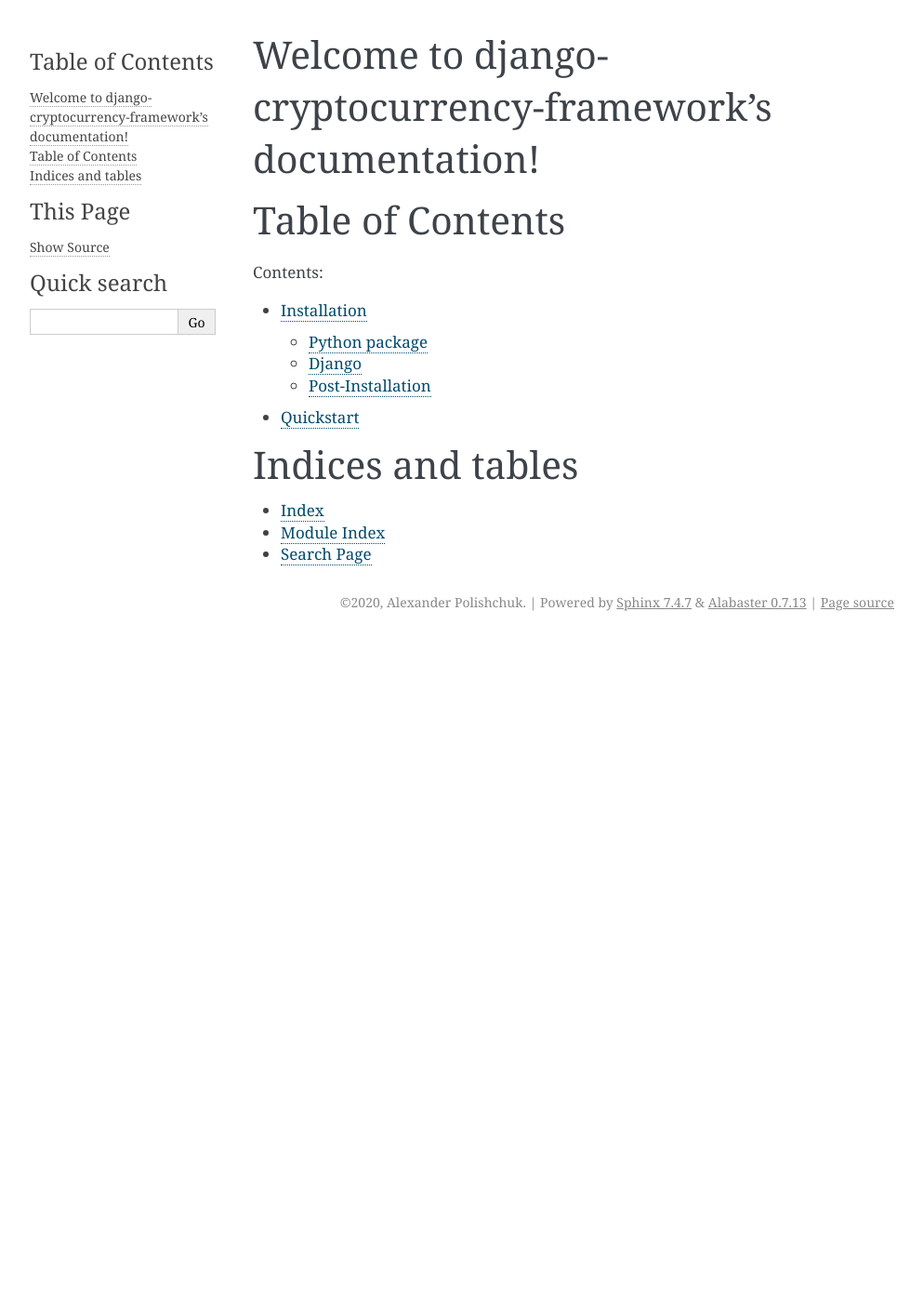
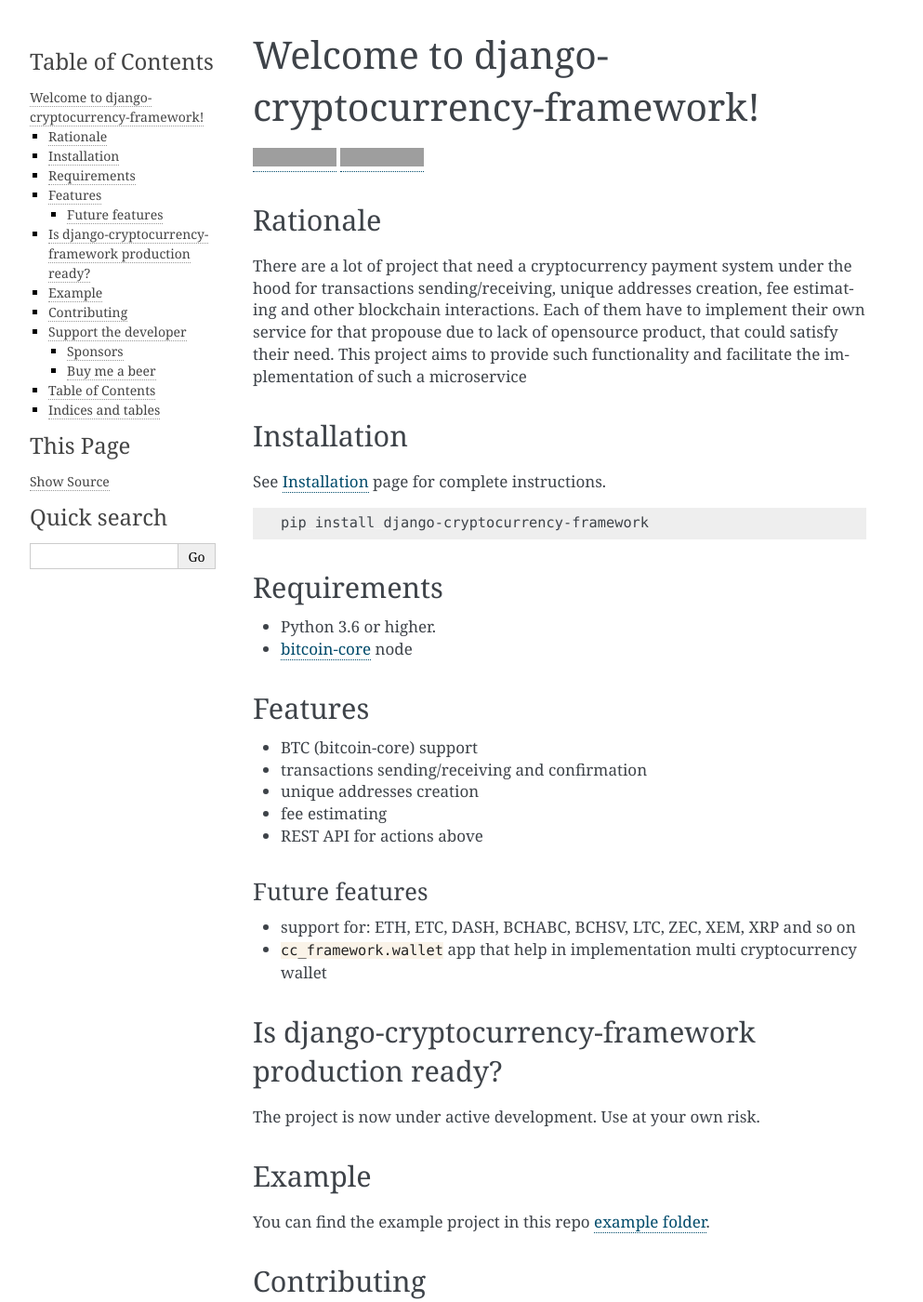
Before and after one commit to madnesspie/django-obm, a Sphinx documentation site: the page built from docs/index.rst, in a window 1280 px wide and 1400 px high. Shown: the whole window at 93% size, without its empty margins (148-1141 px from the left). Built offline with Sphinx 7.4.7, drawn with Linux system fonts in a browser that asks for light colours; some of the changed text lies outside the part shown; grey boxes are pictures that could not be loaded.

Commit message:
Added README.rst as index.rst part

```diff
--- /dev/null
+++ b/README.rst
@@ -0,0 +1 @@
+.. include:: docs/readme.rst
--- a/docs/index.rst
+++ b/docs/index.rst
@@ -3,15 +3,13 @@
    You can adapt this file completely to your liking, but it should at least
    contain the root `toctree` directive.
 
-Welcome to django-cryptocurrency-framework's documentation!
-===========================================================
+.. include:: readme.rst
 
 Table of Contents
 =================
 
 .. toctree::
    :maxdepth: 2
-   :caption: Contents:
 
    usage/installation
    usage/quickstart
--- /dev/null
+++ b/docs/readme.rst
@@ -0,0 +1,88 @@
+.. role:: bash(code)
+   :language: bash
+
+===========================================
+Welcome to django-cryptocurrency-framework!
+===========================================
+
+|travis| |pypi-version|
+
+.. |travis| image:: https://travis-ci.org/madnesspie/django-cryptocurrency-framework.svg?branch=master
+    :target: https://travis-ci.org/madnesspie/django-cryptocurrency-framework
+    :alt: Travis CI
+
+.. |pypi-version| image:: https://badge.fury.io/py/django-cryptocurrency-framework.svg
+    :target: https://badge.fury.io/py/django-cryptocurrency-framework
+    :alt: PyPI
+
+Rationale
+=========
+There are a lot of project that need a cryptocurrency payment system under
+the hood for transactions sending/receiving, unique addresses creation, fee
+estimating and other blockchain interactions. Each of them have to implement
+their own service for that propouse due to lack of opensource product, that
+could satisfy their need. This project aims to provide such functionality and
+facilitate the implementation of such a microservice
+
+Installation
+============
+See :ref:`installation` page for complete instructions.
+
+.. code-block:: bash
+
+    pip install django-cryptocurrency-framework
+
+Requirements
+============
+- Python 3.6 or higher.
+- `bitcoin-core <https://bitcoincore.org/en/download/>`_ node
+
+Features
+========
+
+- BTC (bitcoin-core) support
+- transactions sending/receiving and confirmation
+- unique addresses creation
+- fee estimating
+- REST API for actions above
+
+Future features
+---------------
+
+- support for: ETH, ETC, DASH, BCHABC, BCHSV, LTC, ZEC, XEM, XRP and so on
+- :bash:`cc_framework.wallet` app that help in implementation multi
+  cryptocurrency wallet
+
+
+Is django-cryptocurrency-framework production ready?
+====================================================
+The project is now under active development. Use at your own risk.
+
+Example
+=======
+You can find the example project in this repo
+`example folder <https://github.com/madnesspie/django-cryptocurrency-framework/tree/master/example>`_.
+
+Contributing
+============
+See CONTRIBUTING.md for instructions.
+
+Support the developer
+=====================
+
+Sponsors
+--------
+Special thanks for `Swapzilla <https://www.swapzilla.co/>`_ project that
+paid me part of the development.
+
+.. image:: /images/swapzilla.jpeg
+  :alt: Swapzilla logo
+
+You can also become the sponsor and get priority development of the features
+you need. Just `contact me <https://github.com/madnesspie>`_.
+
+Buy me a beer
+-------------
+.. code-block:: bash
+
+    BTC 179B1vJ8LvAQ2r9ABNhp6kDE2yQZfm1Ng3
--- a/docs/usage/installation.rst
+++ b/docs/usage/installation.rst
@@ -1,3 +1,5 @@
+.. _installation:
+
 Installation
 ============
 
```
